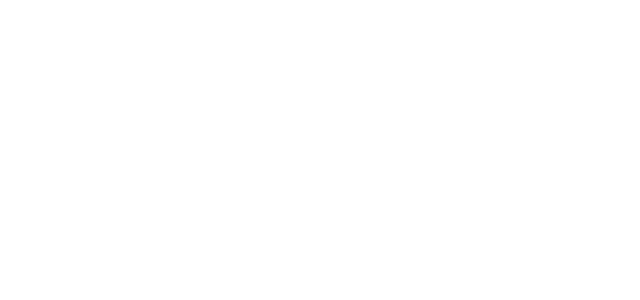
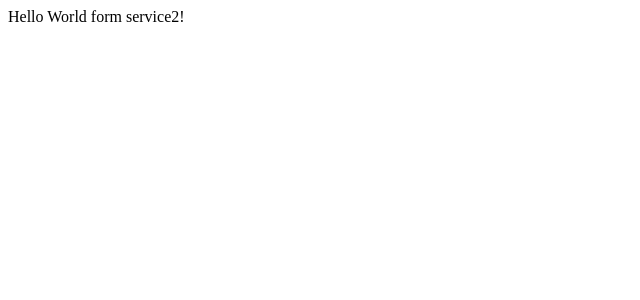
Before and after one commit to zerga9/Train_departure_info, a React (Create React App) app: page /#/serviceDetails/W92443 in a window 1280 px wide. Shown: the top 300 px of the page, without its empty margins (0-640 px from the left). Built offline with nearby package versions, Linux system fonts and the light colour scheme.

Commit message:
Second service page routing

```diff
--- /dev/null
+++ b/src/Service2.js
@@ -0,0 +1,8 @@
+import React, { Component } from "react";
+
+class Service2 extends Component {
+  render() {
+    return <div>Hello World form service2!</div>;
+  }
+}
+export default Service2;
--- a/src/index.js
+++ b/src/index.js
@@ -2,6 +2,7 @@
 import ReactDOM from "react-dom";
 import App from "./App";
 import Service1 from "./Service1";
+import Service2 from "./Service2";
 import { HashRouter, Route } from "react-router-dom";
 
 ReactDOM.render(
@@ -9,6 +10,7 @@
     <div>
       <Route exact path="/" component={App} />
       <Route path="/serviceDetails/W92931" component={Service1} />
+      <Route path="/serviceDetails/W92443" component={Service2} />
     </div>
   </HashRouter>,
   document.getElementById("root")
```
